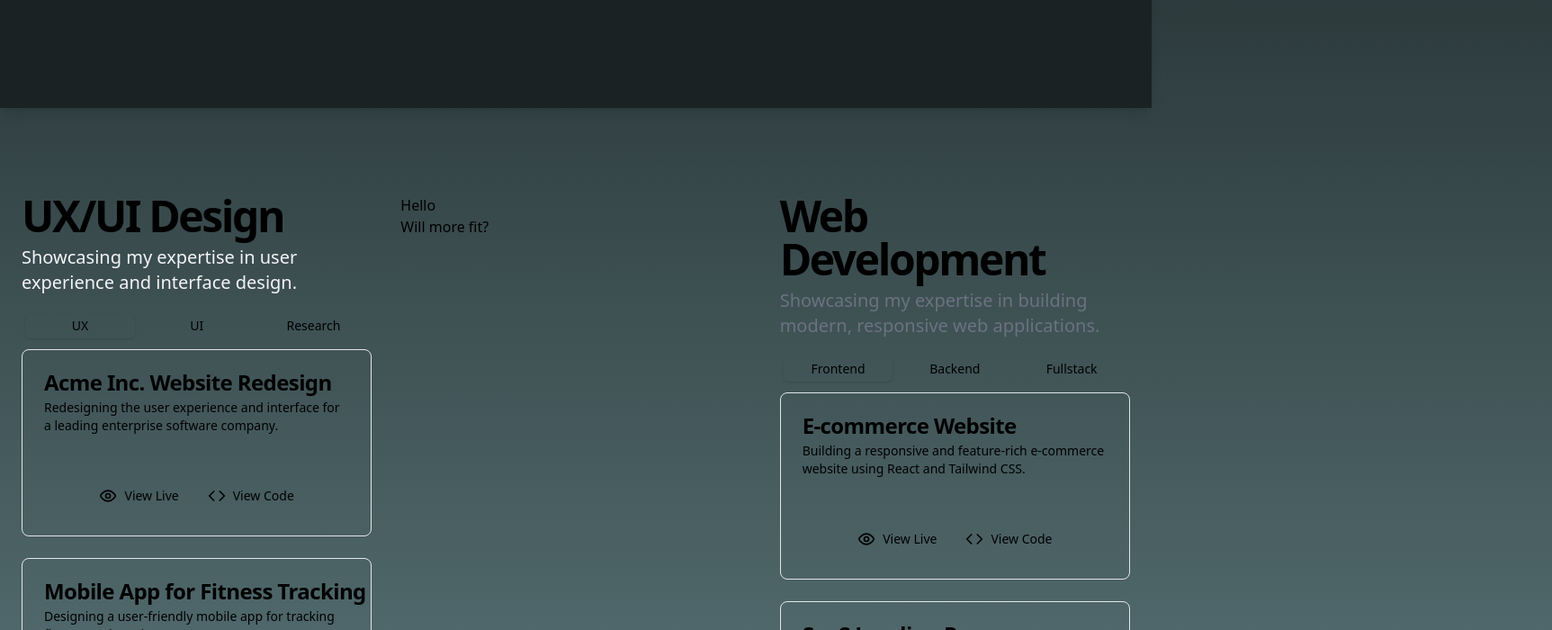
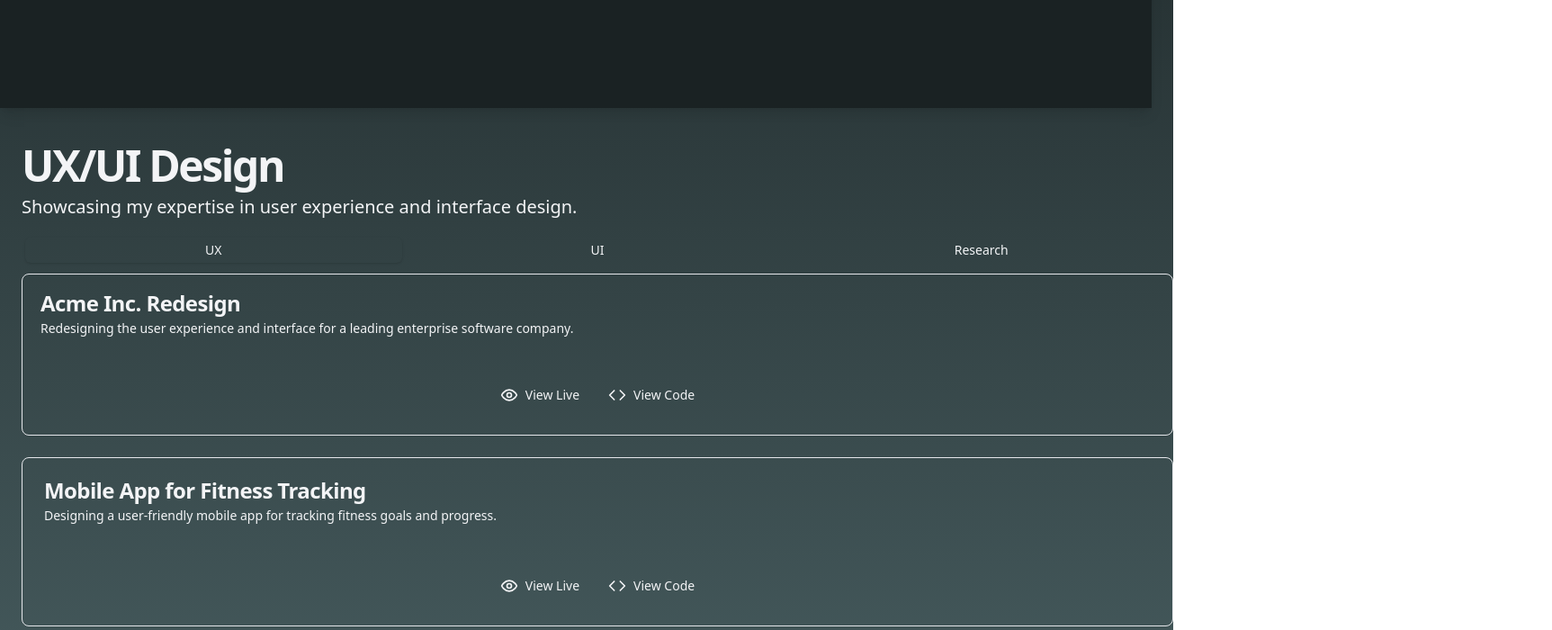
Before and after one commit to CEODemitri/portfolio2024, a SvelteKit app: page / in a window 1280 px wide. Shown: the part 380-1080 px from the top of the page at 90% size, 1725 px wide, since content can reach past the window. Built offline with nearby package versions, Linux system fonts and the light colour scheme.

Commit message:
small edits to current code to enhance ui and codebase

```diff
--- a/src/app.css
+++ b/src/app.css
@@ -2,6 +2,12 @@
 @tailwind components;
 @tailwind utilities;
 
+* {
+    padding: 0;
+    margin: 0;
+    box-sizing: border-box;
+}
+
 body {
     background: linear-gradient(to bottom, #1A2223, #668589);
 }
--- a/src/lib/components/Card.svelte
+++ b/src/lib/components/Card.svelte
@@ -1,7 +1,11 @@
+<script>
+    export const title = "Acme Inc. Redesign";
+</script>
+
 <div class="rounded-lg border bg-card text-card-foreground shadow-sm" data-v0-t="card">
-    <div class="flex flex-col space-y-1.5 p-6">
+    <div class="flex flex-col space-y-1.5 p-5">
       <h3 class="whitespace-nowrap text-2xl font-semibold leading-none tracking-tight">
-        Acme Inc. Website Redesign
+        {title}
       </h3>
       <p class="text-sm text-muted-foreground">
         Redesigning the user experience and interface for a leading enterprise software company.
--- a/src/lib/components/Section.svelte
+++ b/src/lib/components/Section.svelte
@@ -5,7 +5,7 @@
 
 <style>
     .container {
-        height: 650px;
+        height: 750px;
         width: 100svw;
     }
 </style>
--- a/src/routes/+page.svelte
+++ b/src/routes/+page.svelte
@@ -147,12 +147,14 @@
       </section>
 
   <!-- projects section -->
-      <section class="container px-4 md:px-6 py-12 md:py-24">
-        <div class="grid gap-6 md:gap-8 lg:grid-cols-3">
+      <section class="container px-4 md:px-6 py-10 text-gray-100 dark:text-gray-400">
+        <div class="grid gap-4 md:gap-8 lg:grid-cols-3">
+
+          <Section>
             <div class="space-y-4">
               <div class="space-y-2">
                 <h2 class="text-3xl font-bold tracking-tighter sm:text-4xl md:text-5xl">UX/UI Design</h2>
-              <p class="text-gray-100 dark:text-gray-400 md:text-xl">
+                <p class="md:text-xl">
                   Showcasing my expertise in user experience and interface design.
                 </p>
               </div>
@@ -347,13 +349,11 @@
                 ></div>
               </div>
             </div>
+          </Section>
 
-
-          <Section>
-            <h1>Hello</h1>
-            <p>Will more fit?</p>
-          </Section>
-          <div class="space-y-4">
+          <!-- the template has the projects broke into 3 sections rendered together -->
+          <!-- my upgrade is too change to a carousel, showing one section only -->
+          <!-- <div class="space-y-4">
             <div class="space-y-2">
               <h2 class="text-3xl font-bold tracking-tighter sm:text-4xl md:text-5xl">Web Development</h2>
               <p class="text-gray-500 dark:text-gray-400 md:text-xl">
@@ -509,8 +509,11 @@
                 </div>
               </div>
             </div>
-          </div>
+          </div> -->
         </div>
       </section>
+
+  <!-- about section -->
+      <Section/>
     </main>
   </div>
```
Also changed, not shown: 1 other file (tests, documents, lock files or other folders). Lines whose indentation alone changed are shown as unchanged.
